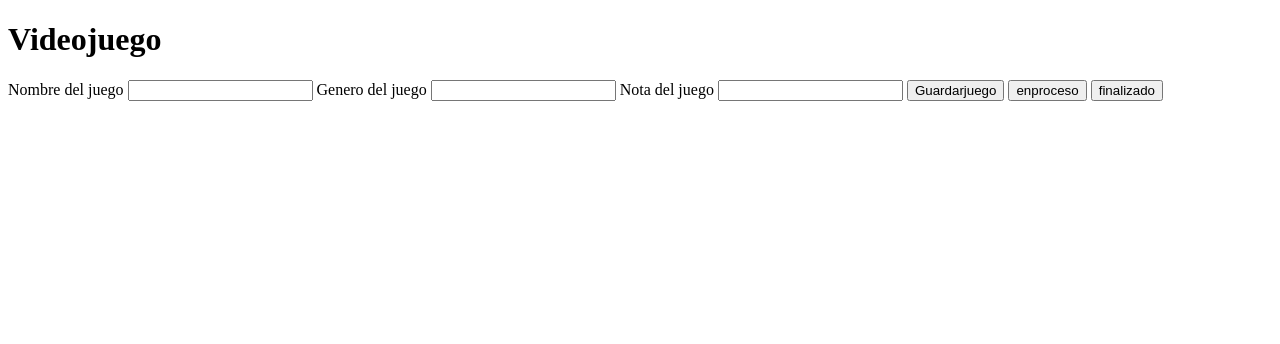
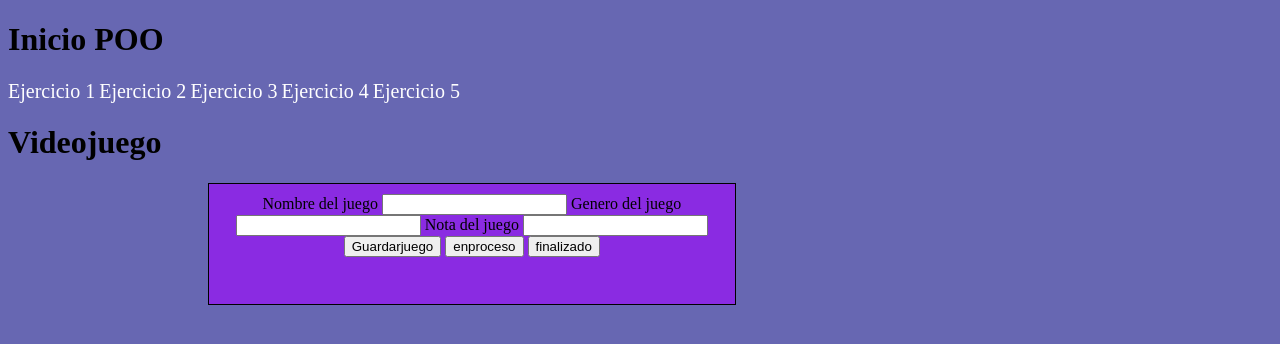
Before and after one commit to Ortiz21402098/poo, a plain HTML site: page ej5.html in a window 1280 px wide. Drawn offline with Linux system fonts and the light colour scheme.

Commit message:
Update ej5.html

```diff
--- a/ej5.html
+++ b/ej5.html
@@ -3,9 +3,37 @@
 <head>
     <meta charset="UTF-8">
     <meta name="viewport" content="width=device-width, initial-scale=1.0">
-    <title>Document</title>
+    <title>Introducción POO</title>
+    <style>
+        body{
+            background-color: rgb(103, 103, 178);
+        }
+        form{
+            border: 1px solid black;
+            width: 40%;
+            text-align: center;
+            background-color: blueviolet;
+            margin-left: 200px;
+            height: 100px;
+            padding: 10px;
+        }
+        nav a{
+            color: white;
+            text-decoration: none;
+            font-size: 20px;
+            text-align: center;
+        }
+    </style>
 </head>
 <body>
+    <h1>Inicio POO</h1>
+    <nav>
+        <a href="ej1.html">Ejercicio 1</a>
+        <a href="eje2.html">Ejercicio 2</a>
+        <a href="eje3.html">Ejercicio 3</a>
+        <a href="eje4.html">Ejercicio 4</a>
+        <a href="eje5.html">Ejercicio 5</a>
+    </nav>
     <h1>Videojuego</h1>
     <form action="">
         <label for="">Nombre del juego</label>
```
